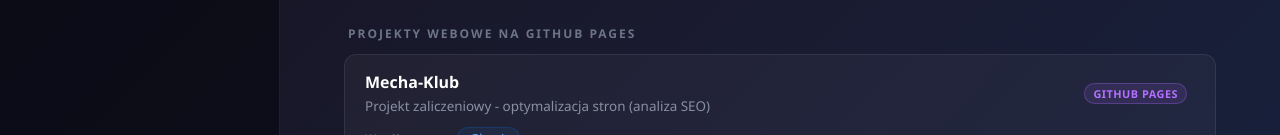
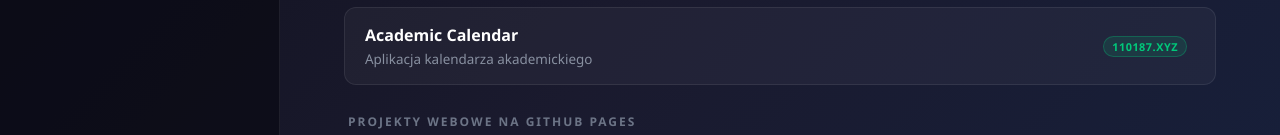
Before and after one commit to LyRooy/aboutme, a plain HTML site: page index.html in a window 1280 px wide. Both pictures are taken after a click on the button "Projekty". Shown: the part 425-560 px from the top of the page. Drawn offline with Linux system fonts and the light colour scheme; some icons are missing.

Commit message:
feat: Add academic calendar application card to projects and translations

```diff
--- a/index.html
+++ b/index.html
@@ -166,6 +166,17 @@
                                 <i class="ph ph-arrow-up-right card-arrow"></i>
                             </div>
                         </a>
+
+                        <a class="card" href="https://academic-calendar.110187.xyz/" target="_blank">
+                            <div class="card-info">
+                                <span class="card-title">Academic Calendar</span>
+                                <span class="card-desc" data-i18n="projects.acadCalendar">Aplikacja kalendarza akademickiego</span>
+                            </div>
+                            <div class="card-right">
+                                <span class="badge badge-domain">110187.xyz</span>
+                                <i class="ph ph-arrow-up-right card-arrow"></i>
+                            </div>
+                        </a>
                     </div>
 
                     <!-- Projects hosted on GitHub Pages -->
@@ -309,6 +320,7 @@
                 'projects.mtEng': 'Aplikacja do zarządzania listą filmów i seriali - praca inżynierska',
                 'projects.mtMsc': 'Aplikacja do zarządzania listą filmów i seriali + rekomendacje - praca magisterska',
                 'projects.spaceInvaders': 'Gra Space Invaders w wersji webowej - Projekt zaliczeniowy',
+                'projects.acadCalendar': 'Aplikacja kalendarza akademickiego',
                 'projects.ghPagesSection': 'Projekty webowe na GitHub Pages',
                 'projects.mechaKlub': 'Projekt zaliczeniowy - optymalizacja stron (analiza SEO)',
                 'projects.ciphers': 'Projekt zespołowy - interaktywne demo szyfrów historycznych',
@@ -339,6 +351,7 @@
                 'projects.mtEng': 'Movie & TV series tracking web app - Bachelor\'s thesis (B.Eng.)',
                 'projects.mtMsc': 'Movie & TV series tracking web app + AI recommendations - Master\'s thesis (M.Sc.)',
                 'projects.spaceInvaders': 'Web-based Space Invaders game - Course project',
+                'projects.acadCalendar': 'Academic calendar application',
                 'projects.ghPagesSection': 'Web projects on GitHub Pages',
                 'projects.mechaKlub': 'Course project - website optimization (SEO analysis)',
                 'projects.ciphers': 'Team project - interactive demo of historical ciphers',
```
